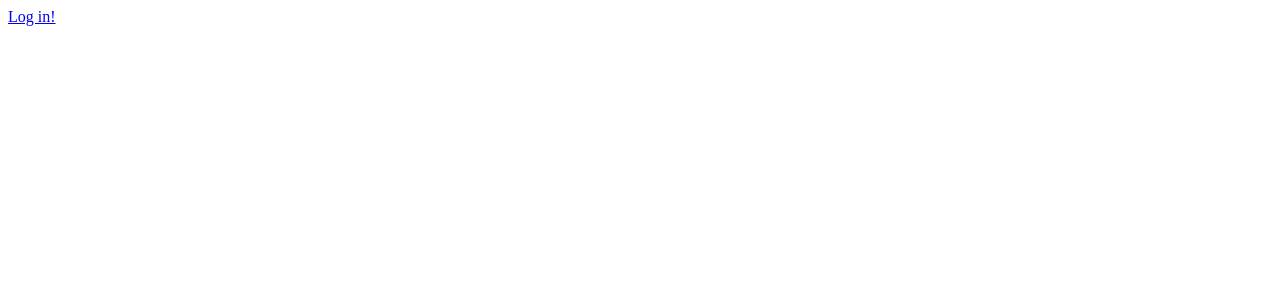
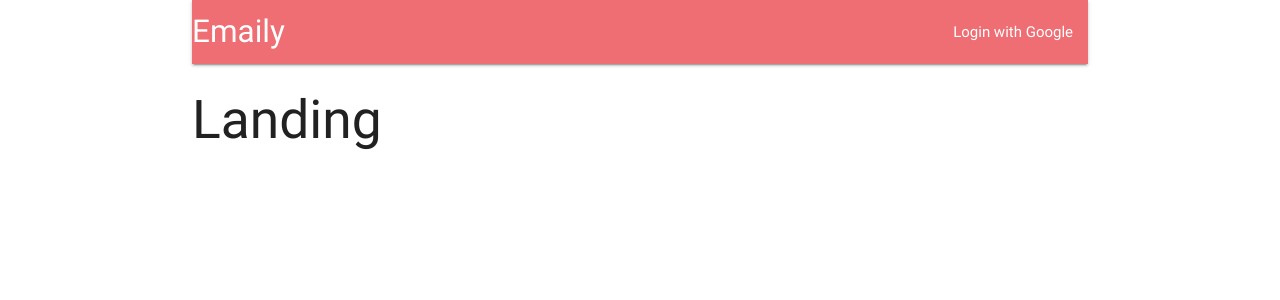
Before and after one commit to samnags/nodewithreact, a React (Create React App) app in the folder client/: page / in a window 1280 px wide. Shown: the top 300 px of the page. Built offline with nearby package versions, Linux system fonts and the light colour scheme; no server answers.

Commit message:
fetchUser action creator

```diff
--- /dev/null
+++ b/client/src/actions/index.js
@@ -0,0 +1,18 @@
+import axios from 'axios';
+import { FETCH_USER } from './types';
+
+// With redux thunk, we now have access to dispatch, so we can call it when we want.
+export const fetchUser = () => async dispatch => {
+  const res = await axios.get('/api/current_user');
+
+  dispatch({ type: FETCH_USER, payload: res });
+};
+
+// Original
+// export const fetchUser = () => {
+//   return function(dispatch) {
+//     axios
+//       .get('/api/current_user')
+//       .then(res => dispatch({ type: FETCH_USER, payload: res }));
+//   };
+// };
--- /dev/null
+++ b/client/src/actions/types.js
@@ -0,0 +1 @@
+export const FETCH_USER = 'fetch_user';
--- a/client/src/components/App.js
+++ b/client/src/components/App.js
@@ -1,12 +1,45 @@
 // using because import because babel/webpack can handle this
-import React from 'react';
+import React, { Component } from 'react';
+import Header from './Header';
+import { connect } from 'react-redux';
+import { BrowserRouter, Route } from 'react-router-dom';
+import * as actions from '../actions';
 
-const App = () => {
-  return (
-    <div>
-      <a href="/auth/google">Log in!</a>
-    </div>
-  );
+const Dashboard = () => {
+  return <h2>Dashboard</h2>;
 };
 
-export default App;
+const SurveyNew = () => {
+  return <h2>SurveyNew</h2>;
+};
+
+const Landing = () => {
+  return <h2>Landing</h2>;
+};
+
+// BrowserRouter only takes one child
+// Pass in exact match so that the root doesn't greedily incorporate all other routes
+
+class App extends Component {
+  // componentWillMount is starting to get called multiple times, so we're sticking with Did, which is called once
+  componentDidMount() {
+    this.props.fetchUser();
+  }
+
+  render() {
+    return (
+      <div className="container">
+        <BrowserRouter>
+          <div>
+            <Header />
+            <Route exact path="/" component={Landing} />
+            <Route exact path="/surveys" component={Dashboard} />
+            <Route path="/surveys/new" component={SurveyNew} />
+          </div>
+        </BrowserRouter>
+      </div>
+    );
+  }
+}
+
+export default connect(null, actions)(App);
--- /dev/null
+++ b/client/src/components/Header.js
@@ -0,0 +1,22 @@
+import React, { Component } from 'react';
+
+class Header extends Component {
+  render() {
+    return (
+      <nav>
+        <div className="nav-wrapper">
+          <a href="" className="left brand-logo">
+            Emaily
+          </a>
+          <ul className="right">
+            <li>
+              <a>Login with Google </a>
+            </li>
+          </ul>
+        </div>
+      </nav>
+    );
+  }
+}
+
+export default Header;
--- a/client/src/index.js
+++ b/client/src/index.js
@@ -4,8 +4,12 @@
 import { Provider } from 'react-redux';
 import { createStore, applyMiddleware } from 'redux';
 import reducers from './reducers';
+import reduxThunk from 'redux-thunk';
 
-const store = createStore(reducers, {}, applyMiddleware());
+// Webpack assumes you mean an NPM module if you don't provide a path
+import 'materialize-css/dist/css/materialize.min.css';
+
+const store = createStore(reducers, {}, applyMiddleware(reduxThunk));
 
 ReactDOM.render(
   <Provider store={store}>
--- a/client/src/reducers/authReducer.js
+++ b/client/src/reducers/authReducer.js
@@ -1,4 +1,5 @@
 export default function(state = {}, action) {
+  console.log(action);
   switch (action.type) {
     default:
       return state;
```
Also changed, not shown: client/package.json (+7 -1 lines), 1 other file (tests, documents, lock files or other folders).
